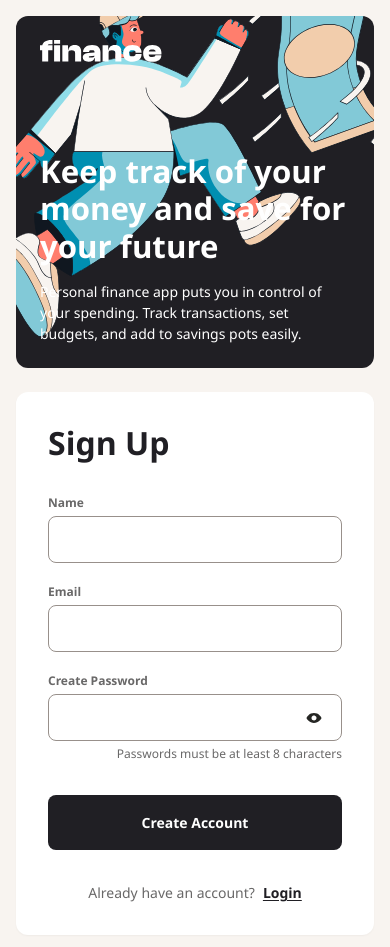
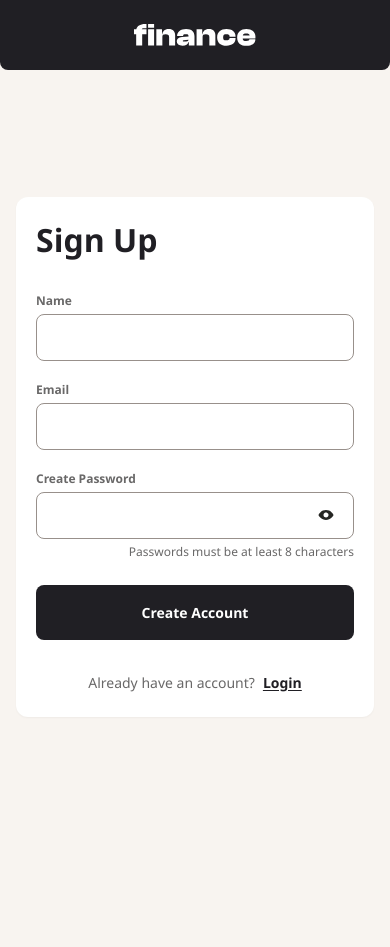
Before and after one commit to dkdurden/finance_helper, a Next.js app in the folder apps/web/: page /signup in a window 390 px wide. After the commit the page ends 844 px from the top, so only its background shows below. Built offline with nearby package versions, Linux system fonts and the light colour scheme.

Commit message:
Refine responsive auth page layouts

```diff
--- a/apps/web/src/app/(auth)/layout.module.css
+++ b/apps/web/src/app/(auth)/layout.module.css
@@ -115,40 +115,47 @@
 
 @media (max-width: 63.9375rem) {
   .shell {
-    min-height: auto;
-    gap: 1.5rem;
+    grid-template-rows: auto 1fr;
+    min-height: 100vh;
   }
 
   .brandPanel {
-    min-height: 22rem;
-    margin: 1rem 1rem 0;
+    min-height: auto;
+    margin: 0;
+    border-radius: 0 0 0.5rem 0.5rem;
+    background: var(--color-grey-900);
+  }
+
+  .artworkLayer,
+  .brandCopy {
+    display: none;
   }
 
   .brandOverlay {
-    padding: 2rem;
+    display: flex;
+    align-items: center;
+    justify-content: center;
+    min-height: auto;
   }
 
   .content {
-    padding: 0 1rem 1rem;
+    min-height: 0;
+    align-content: center;
   }
 }
 
 @media (max-width: 47.9375rem) {
-  .brandOverlay {
-    padding: 1.5rem;
+  .shell {
+    gap: 0;
   }
 
-  .brandCopy {
-    gap: var(--space-200);
-  }
-
-  .brandTitle {
-    font-size: clamp(1.75rem, 8vw, 2rem);
+  .brandOverlay {
+    padding: 1.5rem 1rem;
   }
 
   .content {
-    justify-items: stretch;
-    padding-bottom: 0.75rem;
+    justify-items: center;
+    padding: 1.5rem 1rem;
   }
 
   .intro {
@@ -156,3 +163,14 @@
     text-align: left;
   }
 }
+
+@media (min-width: 48rem) and (max-width: 63.9375rem) {
+  .brandOverlay {
+    padding: 1.5rem 2.5rem;
+  }
+
+  .content {
+    justify-items: center;
+    padding: 2rem 2.5rem;
+  }
+}
--- a/apps/web/src/features/auth/components/LoginCard.module.css
+++ b/apps/web/src/features/auth/components/LoginCard.module.css
@@ -57,3 +57,9 @@
 .field {
   width: 100%;
 }
+
+@media (max-width: 47.9375rem) {
+  .card {
+    padding: var(--space-300) var(--space-250);
+  }
+}
--- a/apps/web/src/features/auth/components/SignUpCard.module.css
+++ b/apps/web/src/features/auth/components/SignUpCard.module.css
@@ -78,3 +78,13 @@
   outline-offset: 4px;
   border-radius: var(--space-50);
 }
+
+@media (max-width: 47.9375rem) {
+  .card {
+    padding: var(--space-300) var(--space-250);
+  }
+
+  .form {
+    gap: var(--space-300);
+  }
+}
```
